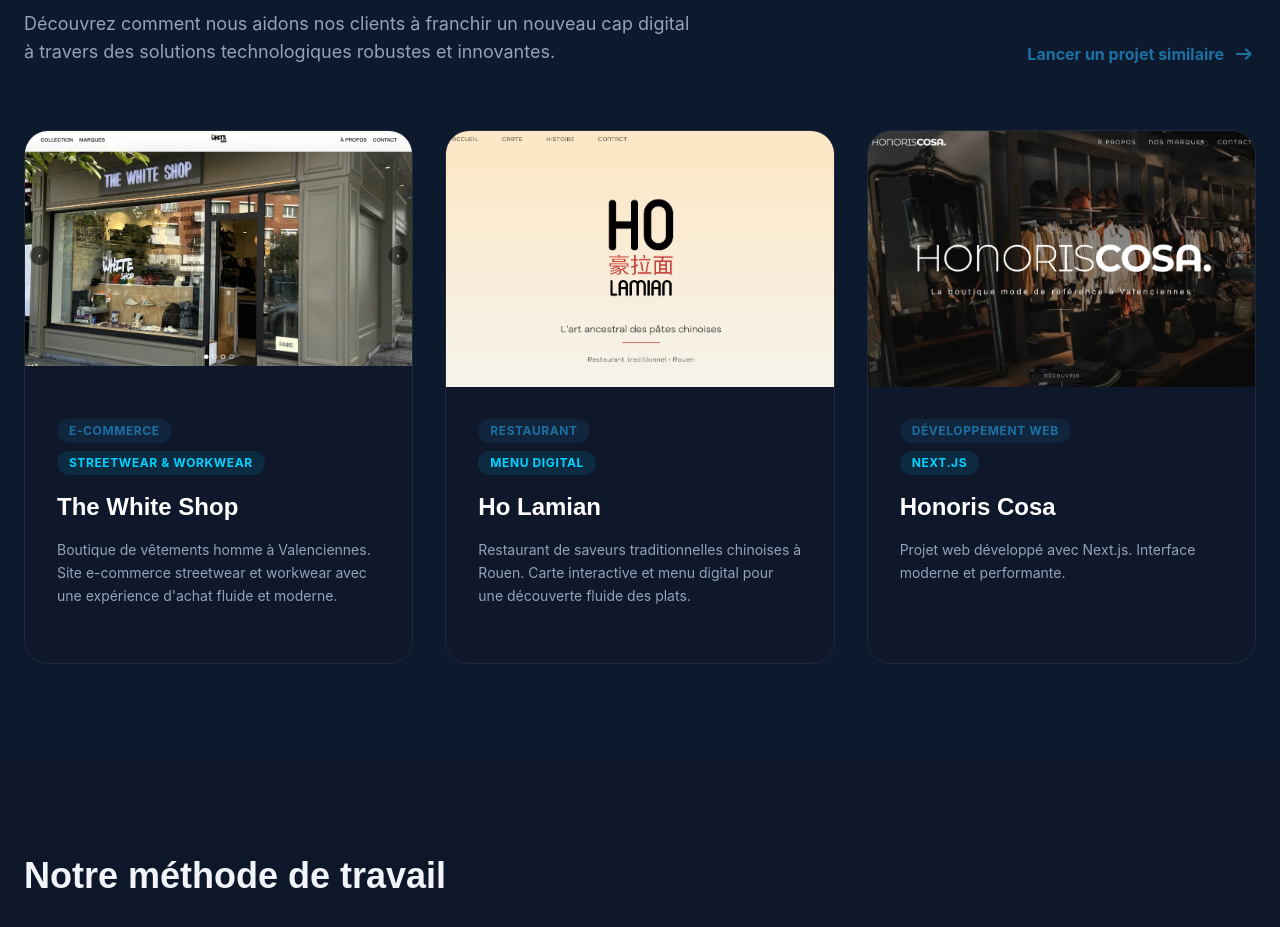
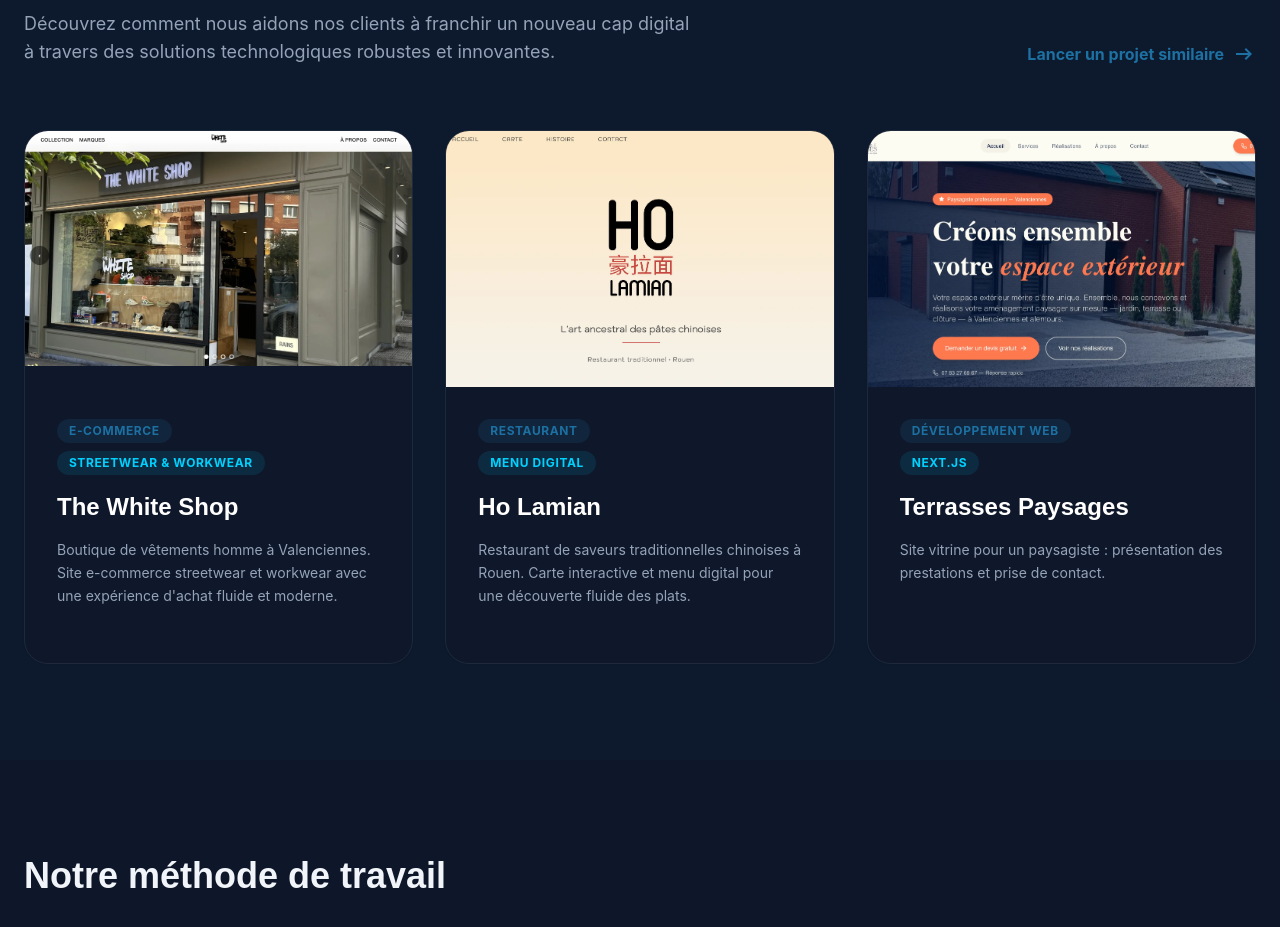
Before and after one commit to Peperoy/AWD-frontend, a Next.js app: page / in a window 1280 px wide. Shown: the part 1840-2767 px from the top of the page. Built offline with nearby package versions, Linux system fonts and the light colour scheme; no server answers.

Commit message:
modif adresse mail + modif réalisations

```diff
--- a/components/Landing.js
+++ b/components/Landing.js
@@ -262,15 +262,15 @@
                 </div>
               </a>
               <a
-                href="https://honoris-frontend.vercel.app"
+                href="https://www.terrassespaysages.com"
                 target="_blank"
                 rel="noopener noreferrer"
                 className="group bg-white dark:bg-slate-900 rounded-3xl overflow-hidden border border-slate-100 dark:border-slate-800 shadow-sm hover:shadow-2xl hover:border-primary/30 transition-all duration-500 transform hover:-translate-y-2 block"
               >
                 <div className="relative h-64 overflow-hidden">
                   <Image
-                    alt="Honoris Cosa"
-                    src="/Honoris.webp"
+                    alt="Terrasses Paysages"
+                    src="/terrassespaysages.webp"
                     width={724}
                     height={521}
                     className="object-cover transition-transform duration-700 group-hover:scale-110"
@@ -291,9 +291,9 @@
                       Next.js
                     </span>
                   </div>
-                  <h3 className="font-display text-2xl font-bold mb-4 dark:text-white">Honoris Cosa</h3>
+                  <h3 className="font-display text-2xl font-bold mb-4 dark:text-white">Terrasses Paysages</h3>
                   <p className="text-slate-600 dark:text-slate-400 text-sm leading-relaxed mb-6">
-                    Projet web développé avec Next.js. Interface moderne et performante.
+                    Site vitrine pour un paysagiste : présentation des prestations et prise de contact.
                   </p>
                 </div>
               </a>
```
Also changed, not shown: public/terrassespaysages.webp (added).
